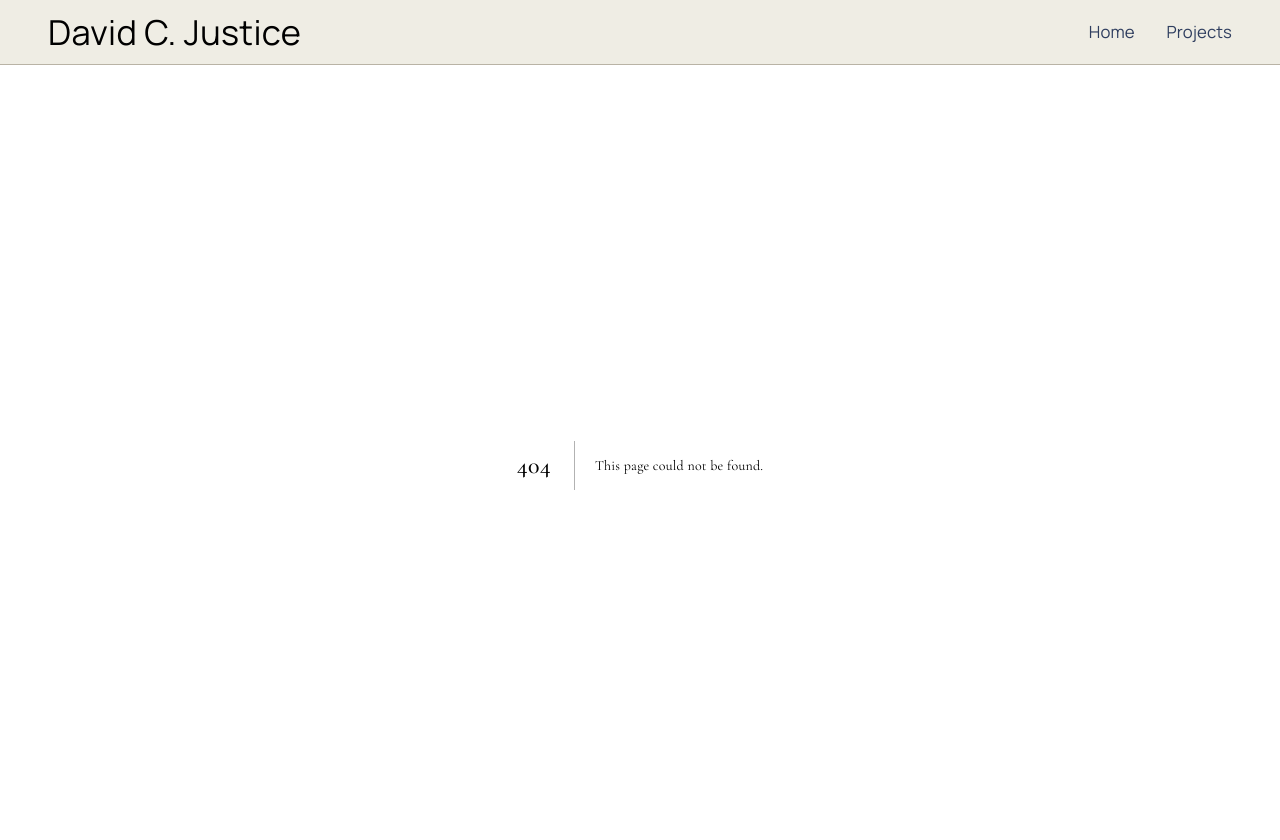
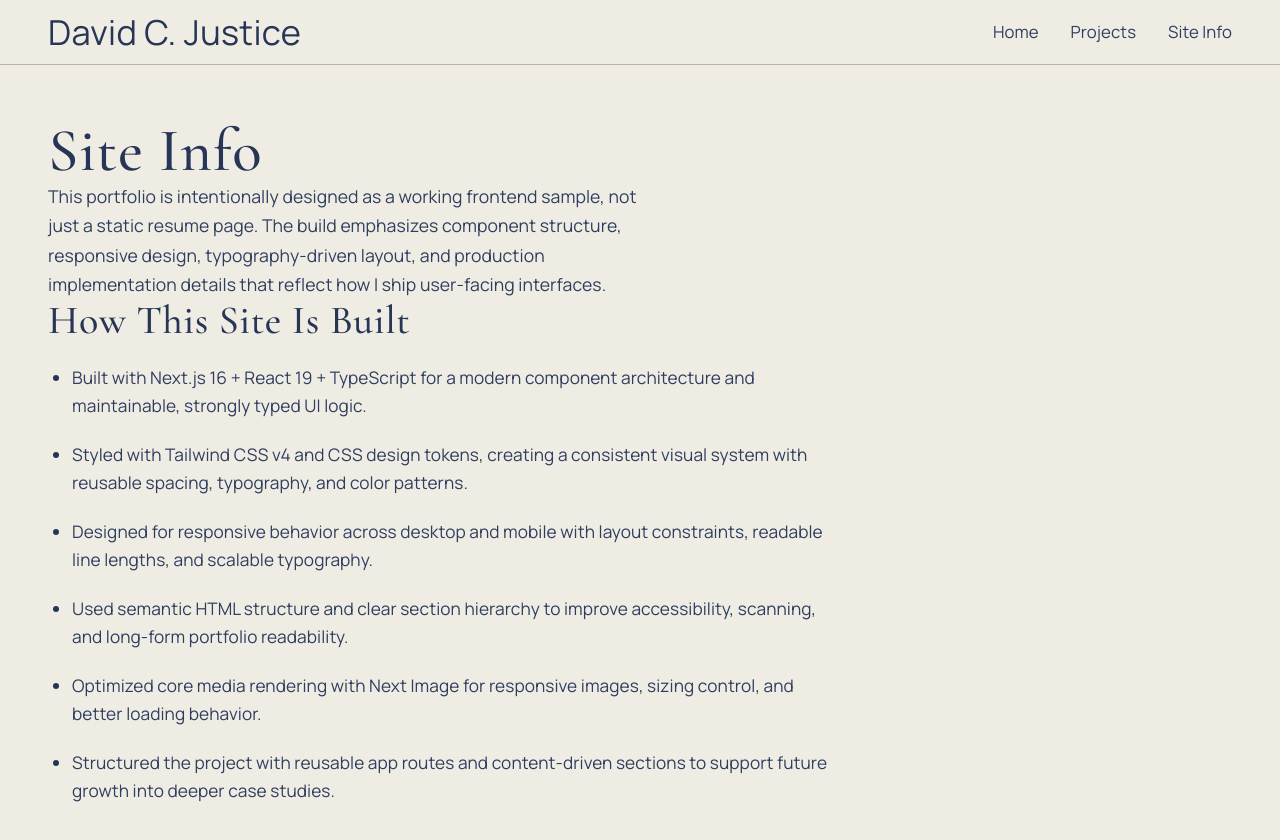
Before and after one commit to DJustice23/djustice23-site, a Next.js app: page /site-info in a window 1280 px wide. Before the commit this address had no page. Shown: the top 840 px of the page. Built offline with nearby package versions, Linux system fonts and the light colour scheme.

Commit message:
new site info nav tab and detail

```diff
--- /dev/null
+++ b/src/app/site-info/page.tsx
@@ -0,0 +1,39 @@
+const buildHighlights = [
+  "Built with Next.js 16 + React 19 + TypeScript for a modern component architecture and maintainable, strongly typed UI logic.",
+  "Styled with Tailwind CSS v4 and CSS design tokens, creating a consistent visual system with reusable spacing, typography, and color patterns.",
+  "Designed for responsive behavior across desktop and mobile with layout constraints, readable line lengths, and scalable typography.",
+  "Used semantic HTML structure and clear section hierarchy to improve accessibility, scanning, and long-form portfolio readability.",
+  "Optimized core media rendering with Next Image for responsive images, sizing control, and better loading behavior.",
+  "Structured the project with reusable app routes and content-driven sections to support future growth into deeper case studies.",
+];
+
+export default function SiteInfoPage() {
+  return (
+    <main className="mx-auto w-full max-w-[1400px] px-6 pb-24 pt-10 sm:pt-12 lg:px-12 lg:pt-14">
+      <section className="max-w-[80ch]">
+        <h1 className="text-[2.9rem] leading-none tracking-[0.015em] text-[var(--foreground)] sm:text-[3.4rem] lg:text-[3.8rem]">
+          Site Info
+        </h1>
+        <p className="mt-5 max-w-[58ch] text-[1.05rem] leading-[1.68] text-[var(--foreground-soft)] sm:text-[1.1rem]">
+          This portfolio is intentionally designed as a working frontend sample,
+          not just a static resume page. The build emphasizes component
+          structure, responsive design, typography-driven layout, and production
+          implementation details that reflect how I ship user-facing interfaces.
+        </p>
+        <h2 className="mt-12 text-[2.2rem] leading-none tracking-[0.015em] text-[var(--foreground)] sm:text-[2.5rem]">
+          How This Site Is Built
+        </h2>
+        <ul className="mt-6 list-disc space-y-5 pl-6 marker:text-[var(--foreground)]">
+          {buildHighlights.map((item) => (
+            <li
+              key={item}
+              className="max-w-[72ch] text-[1.03rem] leading-[1.65] text-[var(--foreground-soft)] sm:text-[1.08rem]"
+            >
+              {item}
+            </li>
+          ))}
+        </ul>
+      </section>
+    </main>
+  );
+}
--- a/src/components/NavBar.tsx
+++ b/src/components/NavBar.tsx
@@ -9,12 +9,14 @@ const homeLinks = [
   { href: "#experience", label: "Work Experience" },
   { href: "#education", label: "Education" },
   { href: "#achievements", label: "Achievements" },
+  { href: "/site-info", label: "Site Info" },
   { href: "#contact", label: "Contact" },
 ];
 
 const siteLinks = [
   { href: "/", label: "Home" },
   { href: "/projects", label: "Projects" },
+  { href: "/site-info", label: "Site Info" },
 ];
 
 export default function NavBar() {
```
